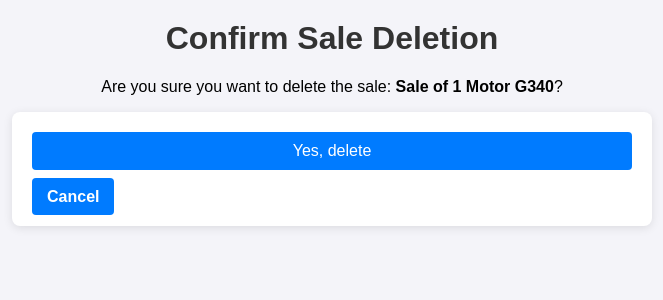
After one commit to emax-77/Inventory-Management-System, a Django app: page /sales/delete/1/ in a window 1280 px wide. The commit adds this page. Shown: the top 300 px of the page, without its empty margins (308-971 px from the left). Run offline with Django 5.2, Linux system fonts and the light colour scheme; data comes from the database, SQL or seed files in the repository; parts of the project's set-up code (start-up, migrations or seed data) failed here and were passed over.

Commit message:
delete button added to sales grid: new view and template  created, models and urls updated

```diff
--- a/ims/models.py
+++ b/ims/models.py
@@ -28,11 +28,19 @@ class Sale(models.Model):
     quantity_sold = models.PositiveIntegerField()
     sale_date = models.DateTimeField(auto_now_add=True)
 
+    # decrement quantity_in_stock when a sale is created
     def save(self, *args, **kwargs):
         self.product.quantity_in_stock -= self.quantity_sold
         self.product.save()
         self.product.check_stock()
         super().save(*args, **kwargs)
+
+    # increment quantity_in_stock when a sale is deleted
+    def delete(self, *args, **kwargs):
+        self.product.quantity_in_stock += self.quantity_sold
+        self.product.save()
+        super().delete(*args, **kwargs)
+
 
     def __str__(self):
         return f"Sale of {self.quantity_sold} {self.product.name}"
--- /dev/null
+++ b/ims/templates/sale_confirm_delete.html
@@ -0,0 +1,24 @@
+{% load static %}
+<!DOCTYPE html>
+<html lang="en">
+<head>
+    <meta charset="UTF-8">
+    <meta name="viewport" content="width=device-width, initial-scale=1.0">
+    <title>Confirm Product Deletion</title>
+    <link rel="stylesheet" href="{% static 'style.css' %}">
+</head>
+<body>
+
+    <h1>Confirm Sale Deletion</h1>
+
+    <p style="text-align: center;">Are you sure you want to delete the sale: <strong>{{ sale }}</strong>?</p>
+
+    <form method="post">
+        {% csrf_token %}
+        <button type="submit" class="button">Yes, delete</button>
+        <br>
+        <a href="{% url 'product_list' %}" class="button button-secondary">Cancel</a>
+    </form>
+
+</body>
+</html>
--- a/ims/urls.py
+++ b/ims/urls.py
@@ -7,6 +7,7 @@ urlpatterns = [
     path('products/edit/<int:pk>/', views.product_edit, name='product_edit'),
     path('products/delete/<int:pk>/', views.product_delete, name='product_delete'),
     path('sales/new/', views.sale_create, name='sale_create'),
+    path('sales/delete/<int:pk>/', views.sale_delete, name='sale_delete'),
     path('invoice/new/', views.invoice_create, name='invoice_create'),
     path('invoice/<int:pk>/', views.invoice_detail, name='invoice_detail'),
     path('invoice/', views.invoice_list, name='invoice_list'),
--- a/ims/views.py
+++ b/ims/views.py
@@ -69,6 +69,17 @@ def sale_create(request):
     else:
         form = SaleForm()
     return render(request, 'sale_form.html', {'form': form, 'sales': sales})
+
+#Delete a sale
+def sale_delete(request, pk):
+    try:
+        sale = Sale.objects.get(pk=pk)
+    except ObjectDoesNotExist:
+        return render(request, 'error_page.html', {'error': 'Sale not found.'})
+    if request.method == 'POST':
+        sale.delete()
+        return redirect('product_list')
+    return render(request, 'sale_confirm_delete.html', {'sale': sale})
 
 # Create a new invoice
 def invoice_create(request):
```
Also changed, not shown: ims/templates/product_list.html (+6 -4 lines).
